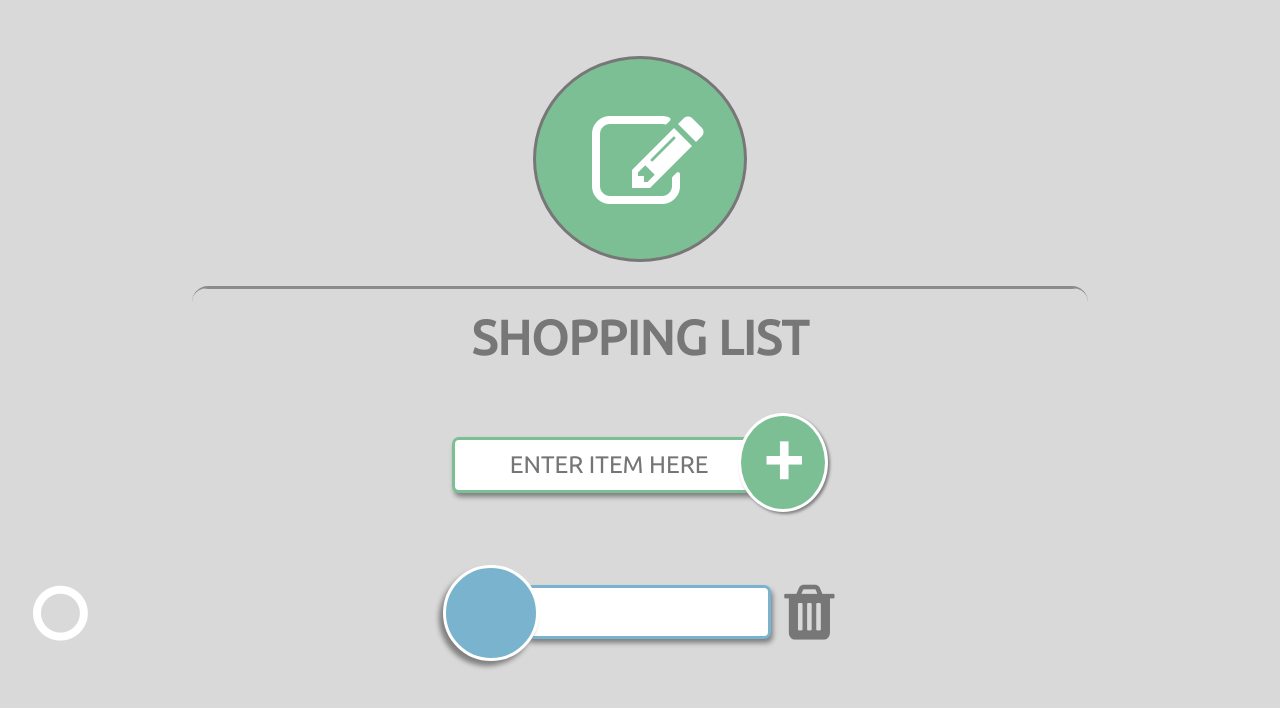
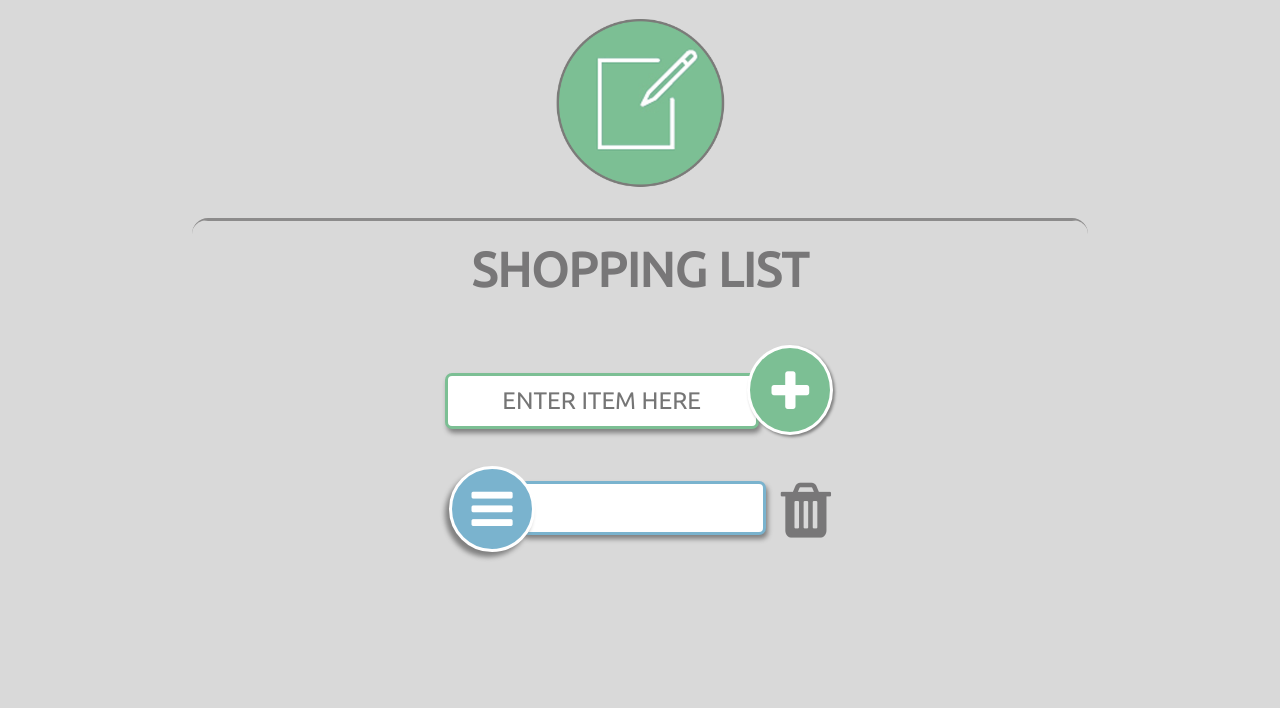
Before and after one commit to aespinozagit/shopping-list, a plain HTML site: page index.html in a window 1280 px wide. Drawn offline with nearby package versions, Linux system fonts and the light colour scheme.

Commit message:
added jQuery elemets

```diff
--- a/css/styles.css
+++ b/css/styles.css
@@ -4,28 +4,14 @@ body {
 	font-family: 'Ubuntu', sans-serif;
 }
 
-.logo {
-	background-image: url();
-}
-
-.circle-logo {
-	  border: 3px solid #787778;
-  width: 12rem;
-  height: 10rem;
-  border-radius: 50%;
-  margin: 0.5em auto 0 auto;
-  background-color: #7CBF94;
-  font-size: 7em;
-  color: white;
-  padding-top: 2.5rem;
-  padding-left: 1rem;
-}
-
-
 h1 {
 	margin: -1rem 0 1em 0;
 	color: #787778;
 	font-size: 3em;
+}
+
+.logo {
+	margin-top: 1em;
 }
 /*....................Button styles*/
 /*input-button styles*/
@@ -38,7 +24,7 @@ h1 {
 	height: 3rem;
 	width: 19rem;
 	z-index: -1;
-	margin-right: -2rem;
+	margin: 0px -15px 0px 14px;
 	box-shadow: 2px 4px 5px gray;
 	color: #787778;
 	font-size: 1.5rem;
@@ -47,14 +33,14 @@ h1 {
 .input-button {
    border: 3px solid white;
    background-color: #7CBF94;
-   padding: 0px 22px 12px 22px;;
+   padding-top: 20px;
    border-radius: 50%;
    color: white;
-   vertical-align: middle;
-   font-size: 71px;
-   font-weight: 700;
    box-shadow: 2px 2px 3px gray;
-   margin-bottom: 13px;
+   margin-right: 1em;
+   width: 5em;
+   height: 4em;
+   display: inline-block;
    }
 
    .input-button:focus, #add-input, .items-button{
@@ -79,25 +65,36 @@ h1 {
 	box-shadow: 2px 4px 5px gray;
 	color: #787778;
 	background-color: white;
-	margin: 0 -21px -26px -17px;
+	  margin: 0px -19px -9px -21px;
 }
 
 /*item-button styles*/
-.items-button {
+.item-button {
     border: 3px solid white;
     background-color: #7AB3CE;
-   padding: 45px 45px;
+   padding-top: 16px;
    border-radius: 50%;
-   font-weight: 700;
    box-shadow: -4px 5px 5px gray;
    position: relative;
-   margin-left: -3.75em;
+   width: 5em;
+   height: 4em;
+   display: inline-block;
+   color: white;
+     margin: 15px 2px 3px -124px;
    }
 
-.circle-o, .complete {
-	color: white;
-	position: absolute;
-	margin: -80px 0 0 -7px;
+.item-button-complete {
+	border: 3px solid white;
+	background-color: #D27752;
+   padding-top: 16px;
+   border-radius: 50%;
+   box-shadow: -4px 5px 5px gray;
+   position: relative;
+   width: 5em;
+   height: 4em;
+   display: inline-block;
+   color: white;
+     margin: 15px 2px 3px -90px;
 }
 /*.items-button:hover {
    background: #6492A8;
@@ -149,14 +146,14 @@ h1 {
    background: #D27752;
    }*/
 
-/*.list-item,*/ .complete {
+/*.list-item,*/ .complete, .item-button-complete {
 	display: none;
 }
 
 .trashcan {
 	color: #787778;
 	position: absolute;
-	  padding: 15px 0 0 34px;
+	  padding: 27px 0 0 34px;
 }
 
 hr {
--- a/index.html
+++ b/index.html
@@ -13,11 +13,7 @@
 
 </head>
 <body>
-	<div class="logo">
-		<div class="circle-logo">
-			<i class="fa fa-pencil-square-o plus"></i>
-		</div>
-	</div>
+	<img class="logo" src="img/shopping-list.png" alt="Shopping List Logo" width="175px" height="175px">
 
 	<hr />
 
@@ -25,44 +21,19 @@
 
 	<div class="item-input">
 		<input id="add-input" type="text" name="add-item" placeholder="ENTER ITEM HERE" autocomplete="off">
-		<button class="input-button" name="add-list-item" type="button">+</button>
+
+		<div class="input-button"><i class="fa fa-plus fa-3x"></i></div>
 	</div>
 
-	<div class="main-item-list">
-		<div class="list-item">
+	<div class="item-list">
 				<ul>
-					<button class="items-button" type="button"></button>
-
-					<div class="circle-o">
-					<i class="fa fa-circle-o fa-4x"></i>
-					</div>
-
-					<div class="complete">
-					<i class="fa fa-ban fa-4x"></i>
-					</div>
+					<div class="item-button"><i class="fa fa-bars fa-3x"></i></div>
 				    <li class="show-item"></li>
 
 				    <i class="fa fa-trash fa-4x trashcan"></i>
 				</ul>
-				<!-- <ul>
-					<button class="items-button" type="button"><i class="fa fa-circle-o"></i></button>
 
-				    <li class="show-item"></li>
-
-				    <i class="fa fa-trash fa-4x trashcan"></i>
-				</ul> -->
-		</div>
 	</div>
-
-	<!-- <div class="main-item-list">
-		<div class="list-item-complete">
-				<button class="items-button-complete" type="button"><i class="fa fa-ban"></i></button>
-
-				<input class="show-item-complete" type="text" name="add-item" value="ITEM 1" autocomplete="off">
-
-			<i class="fa fa-trash fa-4x trashcan"></i>
-		</div>
-	</div> -->
 
 </body>
 </html>
--- a/js/app.js
+++ b/js/app.js
@@ -1,7 +1,14 @@
 $(document).ready(function() {
+
+  $(".input-button").click(function(){
+            alert($('#add-input').val());
+            $(".show-item").append($('#add-input'));
+        });
+
   $('.input-button').mouseenter(function() {
     $(this).css('background-color', '#7AB3CE');
     $('.input-button').css('color', '#787778');
+    $('.input-button').css('cursor', 'pointer');
   })
 
   .mouseleave(function() {
@@ -15,18 +22,38 @@ $(document).ready(function() {
   .mouseup(function() {
   });
 
-    $('.items-button').mouseenter(function() {
+    $('.item-button').mouseenter(function() {
+    $(this).css('cursor', 'pointer');
     $(this).css('background-color', '#D27752');
-    $('.circle-o').hide();
-    $('.complete').show();
     $('.show-item').css('border-color', '#D27752');
+    $(this).html('<i class="list-item-complete fa fa-check fa-3x"></i>');
+
   })
 
   .mouseleave(function() {
-    $('.items-button').css('background-color', '#7AB3CE');
-    $('.complete').hide();
-    $('.circle-o').show();
+    $('.item-button').css('background-color', '#7AB3CE');
     $('.show-item').css('border-color', '#7AB3CE');
+    $(this).html('<i class="fa fa-bars fa-3x"></i>');
+  })
+
+$('.item-button').click(function() {
+     $(this).css('background-color', '#D27752');
+    $('.show-item').css('border-color', '#D27752');
+    $(this).html('<i class="list-item-complete fa fa-check fa-3x"></i>');
+})
+
+  .mousedown(function() {
+
+  })
+
+  .mouseup(function() {
+  });
+
+  $('.trashcan').mouseenter(function() {
+    $(this).css('cursor', 'pointer');
+  })
+
+  .mouseleave(function() {
   })
 
   .mousedown(function() {
```
Also changed, not shown: img/shopping-list.png (added), img/shopping-logo.png (added).
